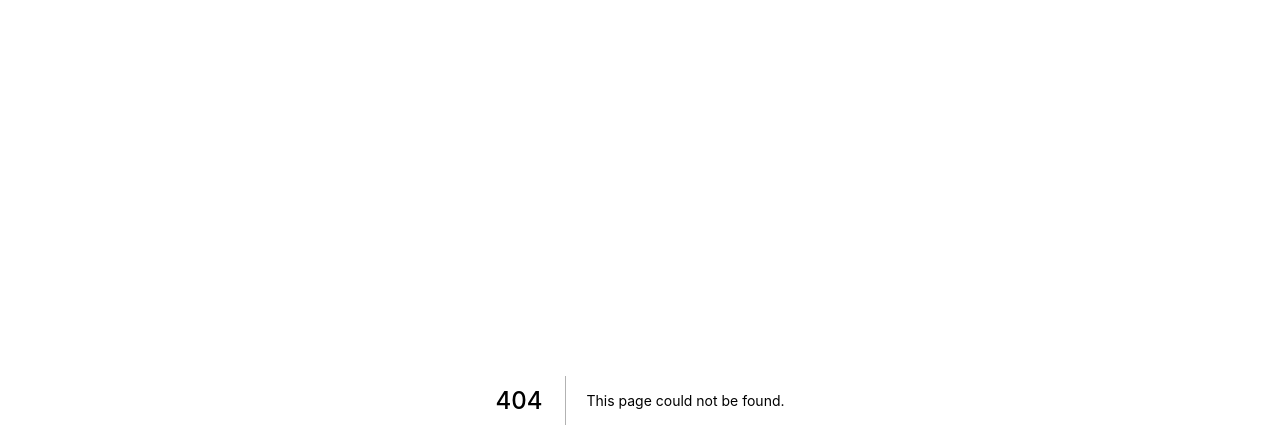
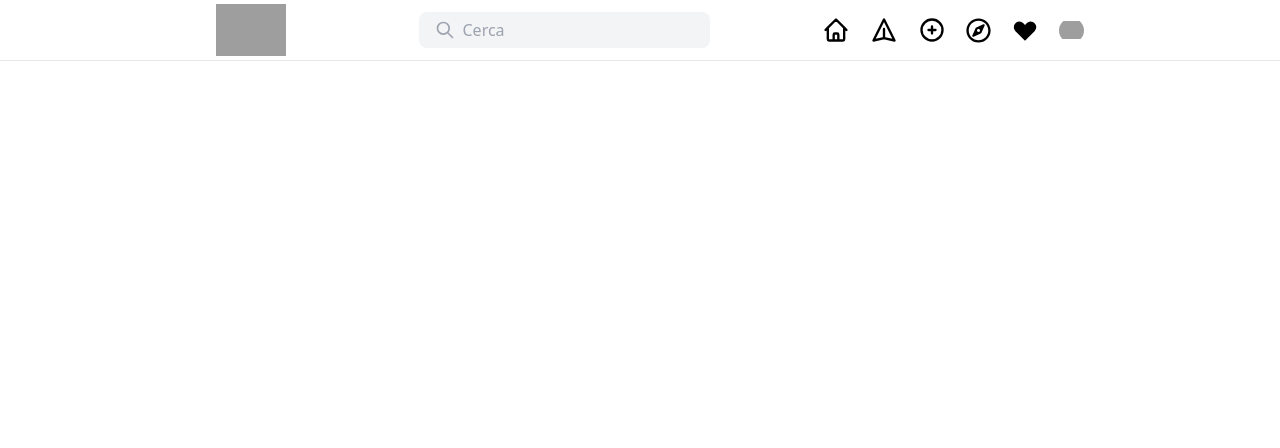
Before and after one commit to asaprelo/InstagramClone-NextJS-Tailwind, a Next.js app: page /likes in a window 1280 px wide. Before the commit this address had no page. Shown: the top 448 px of the page. Built offline with nearby package versions, Linux system fonts and the light colour scheme; grey boxes are pictures that could not be loaded.

Commit message:
better nav bar

```diff
--- a/components/Header.js
+++ b/components/Header.js
@@ -1,14 +1,17 @@
-import {HomeIcon} from "@heroicons/react/solid";
-import {PaperAirplaneIcon, PlusCircleIcon, SearchCircleIcon, SearchIcon, HeartIcon,XCircleIcon} from "@heroicons/react/outline";
+import {HomeIcon, PaperAirplaneIcon as PaperO,PlusCircleIcon as PlusO, HeartIcon as HeartO} from "@heroicons/react/solid";
+import {PaperAirplaneIcon, PlusCircleIcon, HomeIcon as HomeO, SearchIcon, HeartIcon,XCircleIcon} from "@heroicons/react/outline";
 import {FaRegCompass} from "react-icons/fa";
+import {AiFillCompass} from "react-icons/ai";
 import Image from "next/image";
-import {useState} from "react";
+import {useEffect, useState} from "react";
 import Link from "next/link";
+import {useRouter} from "next/router";
 
 const Header = () => {
 
     const [searchState, setSearchState] = useState(false);
     const [searchInput, setSearchInput] = useState('Cerca');
+    const [path, setPath] = useState('');
 
     const toggleSearch = () => {
         if(searchState) {
@@ -37,6 +40,12 @@ const Header = () => {
         else setSearchInput('');
     }
 
+    const router = useRouter();
+
+    useEffect(() => {
+        setPath(router.route)
+    },[]);
+
     return (
         <header className="border-b w-full xs:pl-2 xs:pr-2 bg-white sticky z-50 top-0">
             <div className="flex p-1 md:max-w-4xl m-auto justify-between">
@@ -56,30 +65,67 @@ const Header = () => {
                 <div className="flex items-center xs:space-x-3 md:space-x-5 space-x-5">
                     <div className="items-center cursor-pointer">
                         <Link href={"/"}>
-                            <HomeIcon className="stroke-2 h-7 text-xs"/>
+                        {
+                            (path === '/') ? (
+                                <HomeIcon className="stroke-2 h-7 text-xs"/>
+                            ) :
+                            (
+                                <HomeO className="stroke-2 h-7 text-xs"/>
+                            )
+                        }
                         </Link>
                     </div>
 
                     <div className="items-center cursor-pointer">
                         <Link href="/inbox">
-                            <PaperAirplaneIcon className="h-7"/>
+                        {
+                            (path === '/inbox') ? (
+                                    <PaperO className="h-7"/>
+                                ) :
+                                (
+                                    <PaperAirplaneIcon className="h-7"/>
+                                )
+                        }
                         </Link>
                     </div>
 
                     <div className="items-center cursor-pointer">
                         <Link href={"/upload"}>
-                            <PlusCircleIcon className="h-7"/>
+                        {
+                            (path === '/upload') ? (
+                                    <PlusO className="h-7"/>
+                                ) :
+                                (
+                                    <PlusCircleIcon className="h-7"/>
+                                )
+                        }
                         </Link>
                     </div>
 
                     <div className="items-center cursor-pointer">
                         <Link href={"/discovery"}>
-                            <FaRegCompass size={25}/>
+                        {
+                            (path === '/discovery') ? (
+                                    <AiFillCompass size={25}/>
+                                ) :
+                                (
+                                    <FaRegCompass size={25}/>
+                                )
+                        }
                         </Link>
                     </div>
 
                     <div className="items-center cursor-pointer">
-                        <HeartIcon className="h-7"/>
+                        <Link href={"/likes"}>
+                        {
+                            (path === '/likes') ? (
+                                        <HeartO className="h-7"/>
+                                ) :
+                                (
+                                        <HeartIcon className="h-7"/>
+                                )
+                        }
+                        </Link>
                     </div>
 
                     <div className="items-center flex justify-center cursor-pointer">
--- a/components/Post.js
+++ b/components/Post.js
@@ -32,7 +32,7 @@ const Post = (props) => {
                     </div>
                 </div>
             </div>
-            <p className="cursor-pointer  pl-3 font-bold text-sm mb-2">Piace a {props.likes} persone</p>
+            <p className="cursor-pointer  pl-3 font-bold text-sm mb-2">Piace a <span className="no-underline">{props.likes}</span> persone</p>
             <p className="pl-3 text-clip text-sm"><span className="font-bold text-sm mr-1">{props.account_name}</span>{props.desc}</p>
             <p className="cursor-pointer  pl-3 mt-2 text-gray-500 text-sm">Mostra tutti e {props.comments} i commenti</p>
 
--- /dev/null
+++ b/pages/likes.js
@@ -0,0 +1,11 @@
+import Header from "../components/Header";
+
+const Likes = () => {
+    return(
+        <>
+            <Header/>
+        </>
+    )
+}
+
+export default Likes;
```
